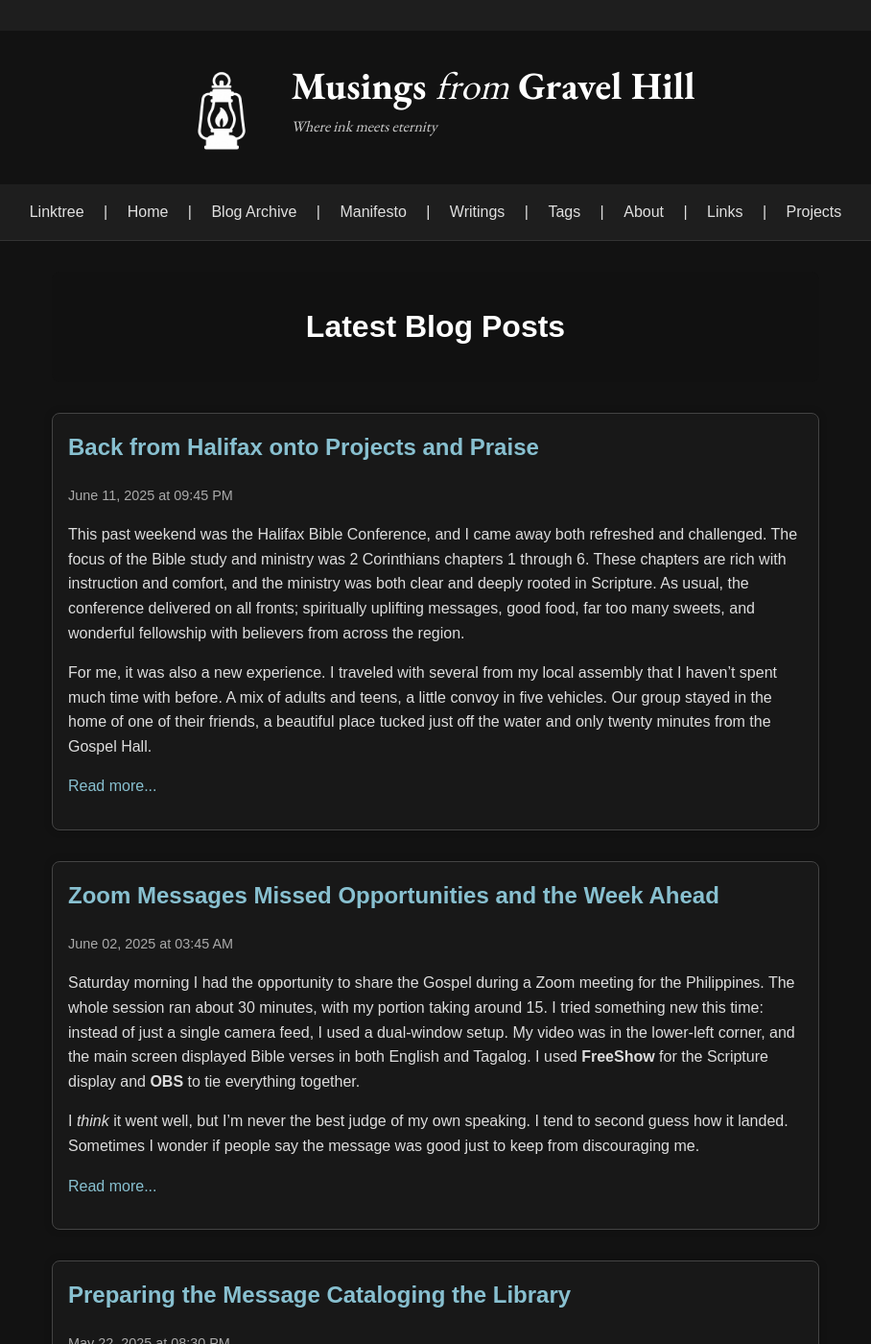
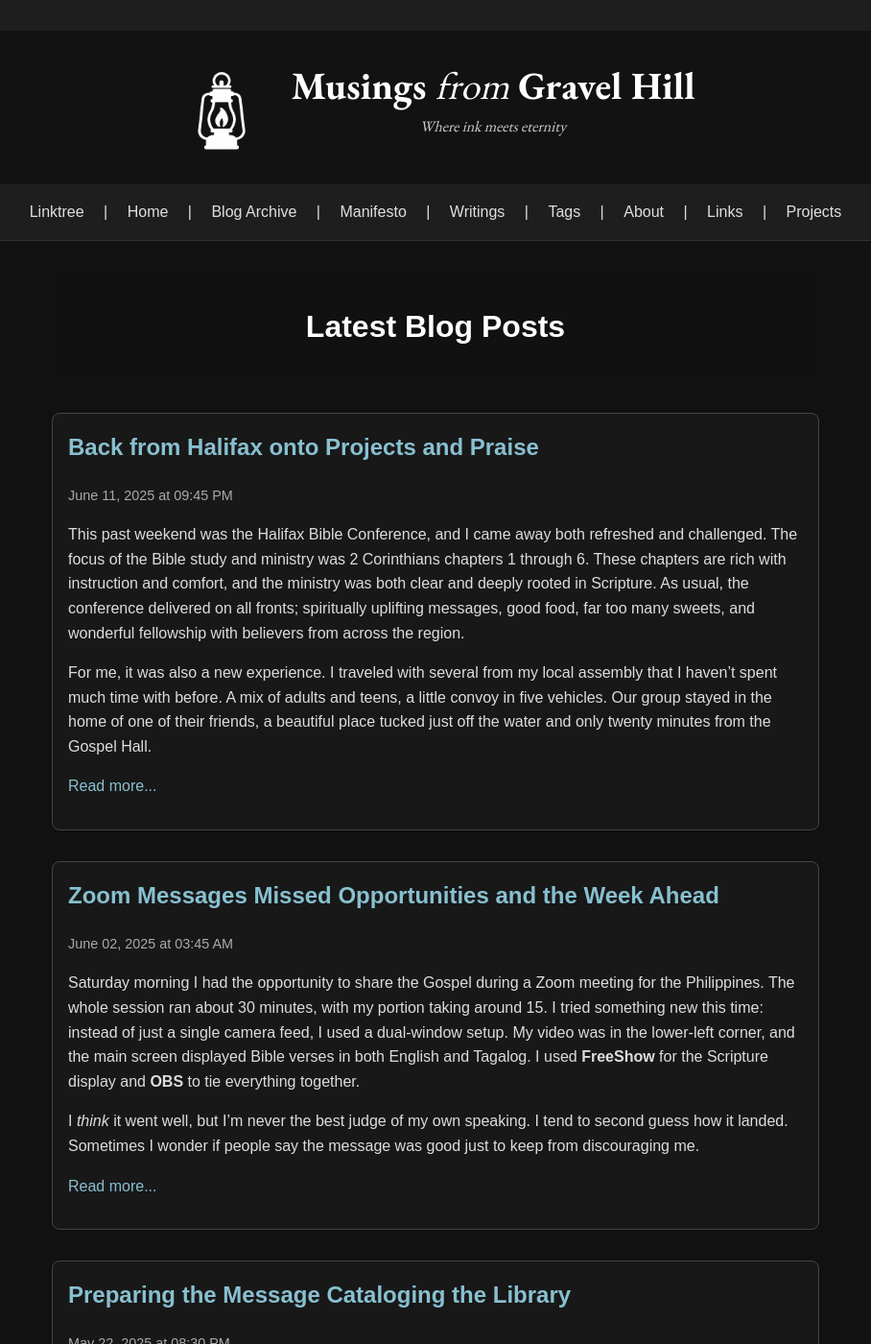
Before and after one commit to Atrion/atrion-blog, a Jekyll site: the page built from index.md, in a window 1280 px wide and 1400 px high. Shown: the whole window at 96% size, without its empty margins (186-1094 px from the left). Built offline with Jekyll 4.4.1, drawn with Linux system fonts in a browser that asks for light colours.

Commit message:
Update style.css

```diff
--- a/assets/css/style.css
+++ b/assets/css/style.css
@@ -250,7 +250,8 @@ img {
   display: flex;
   flex-direction: column;
   justify-content: center;
-  text-align: left;
+  align-items: center;  /* Center both title and subtitle under each other */
+  text-align: center;   /* Makes sure subtitle centers too */
 }
 
 .site-title {
@@ -275,8 +276,19 @@ img {
   font-family: 'EB Garamond', serif !important;
 }
 
-/* === Responsive Scaling (not layout change) for Mobile === */
+/* === Responsive Scaling (and consistent layout) for Mobile === */
 @media (max-width: 600px) {
+  .site-header {
+    flex-direction: row;
+    align-items: center;
+    justify-content: center;
+  }
+
+  .icon-title {
+    align-items: center;
+    text-align: center;
+  }
+
   .site-title {
     font-size: 1.75rem;
   }
```
